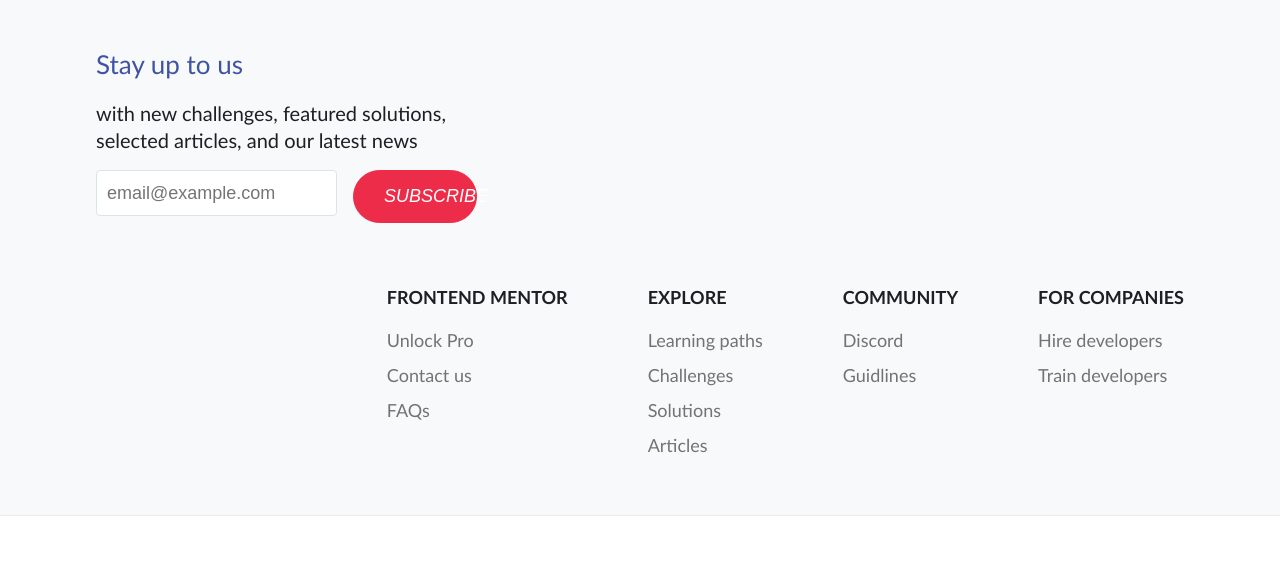
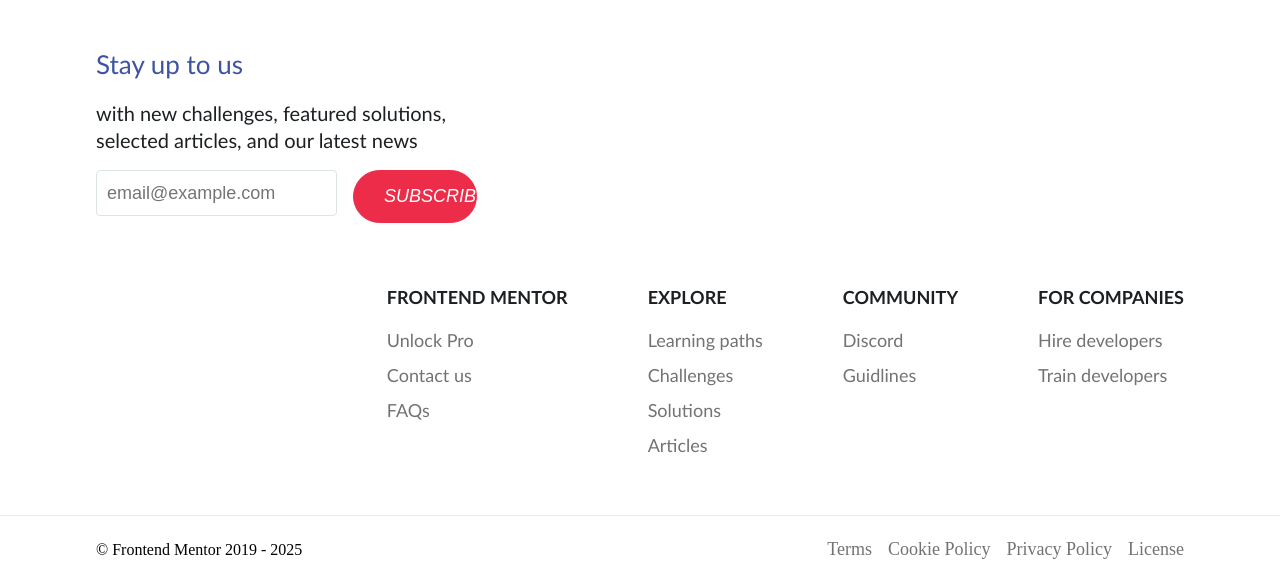
Before and after one commit to Adhnan23/cloning, a website: page index.html in a window 1280 px wide. Shown: the part 338-921 px from the top of the page. Before the commit the page ends 854 px from the top, so only its background shows below. Drawn offline with Linux system fonts and the light colour scheme.

Commit message:
added footer end

```diff
--- a/index.css
+++ b/index.css
@@ -5,7 +5,6 @@
 .footer-main{
     display: flex;
     flex-direction: column;
-    background-color: #f8f9fa;
     padding: 2rem 6rem;
     gap: 3rem;
     font-family:'Trebuchet MS', 'Lucida Sans Unicode', 'Lucida Grande', 'Lucida Sans', Arial, sans-serif;
@@ -67,6 +66,12 @@
 
 }
 
+.connect>input:focus{
+    border: 3px dotted #6abecd;
+    outline: none;
+
+}
+
 .connect>button{
     background-color: #ED2C49;
     color: white;
@@ -112,7 +117,7 @@
     gap: 0.5rem;
 }
 
-.menu>span>ul>li>a{
+.menu>span>ul>li>a, .footer-links>ul>li>a{
     font-size: 18px;
     line-height: 27px;
     color: rgb(115, 115, 115);
@@ -121,3 +126,18 @@
 .menu>span>ul>li>a:hover{
     text-decoration:underline;
 }
+
+.footer{
+    padding: 20px 6rem;
+    display: flex;
+    align-items: center;
+    justify-content: space-between;
+}
+
+.footer-links>ul{
+    margin: 0;
+    padding: 0;
+    list-style-type: none;
+    gap: 1rem;
+    display: flex;
+}
--- a/index.html
+++ b/index.html
@@ -60,6 +60,19 @@
             </div>
         </div>
     </section>
+    <footer class="footer">
+        <p>&copy; Frontend Mentor 2019 - 2025</p>
+        <div class="footer-links">
+            <ul>
+                <li><a href="#">Terms</a></li>
+                <li><a href="#">Cookie Policy</a></li>
+                <li><a href="#">Privacy Policy</a></li>
+                <li><a href="#">License</a></li>
+            </ul>
+        </div>
+    </footer>
+
+
 
 </body>
 </html>
```
